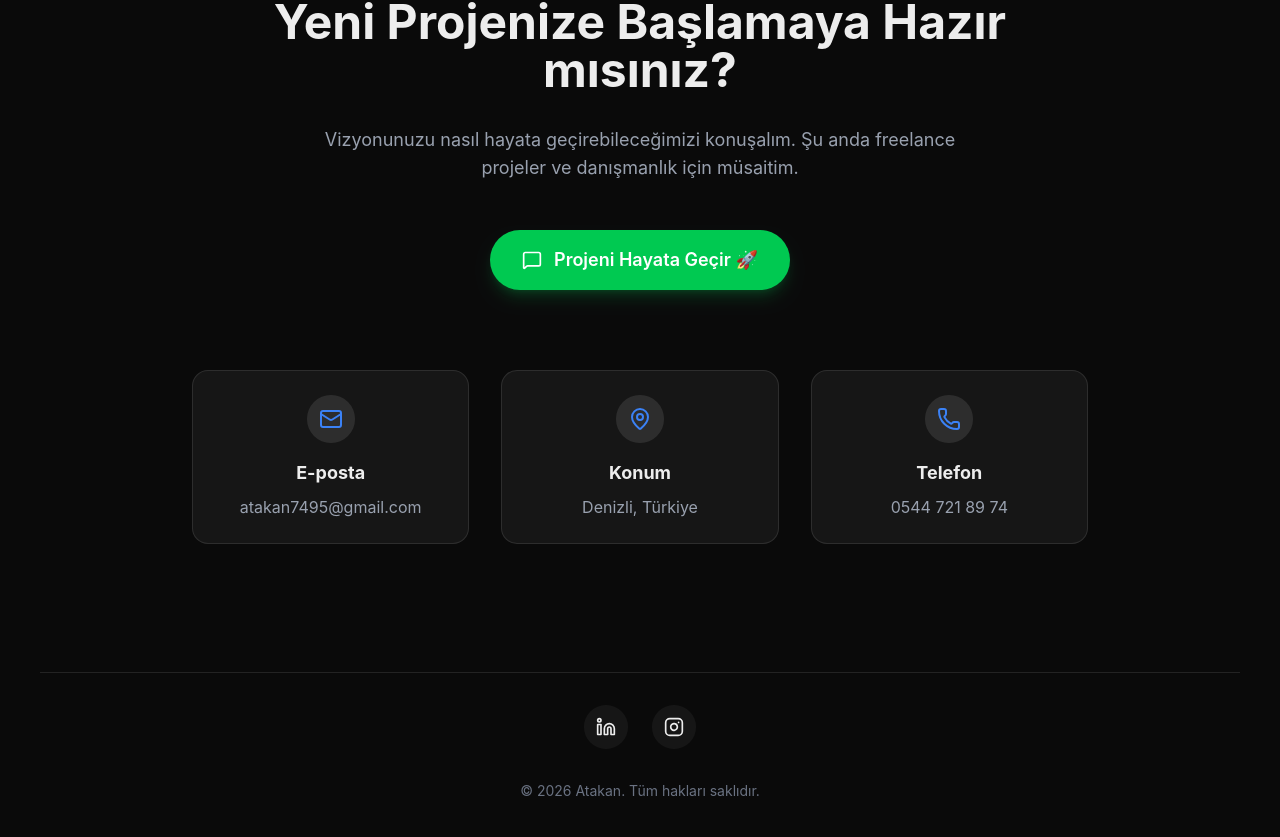
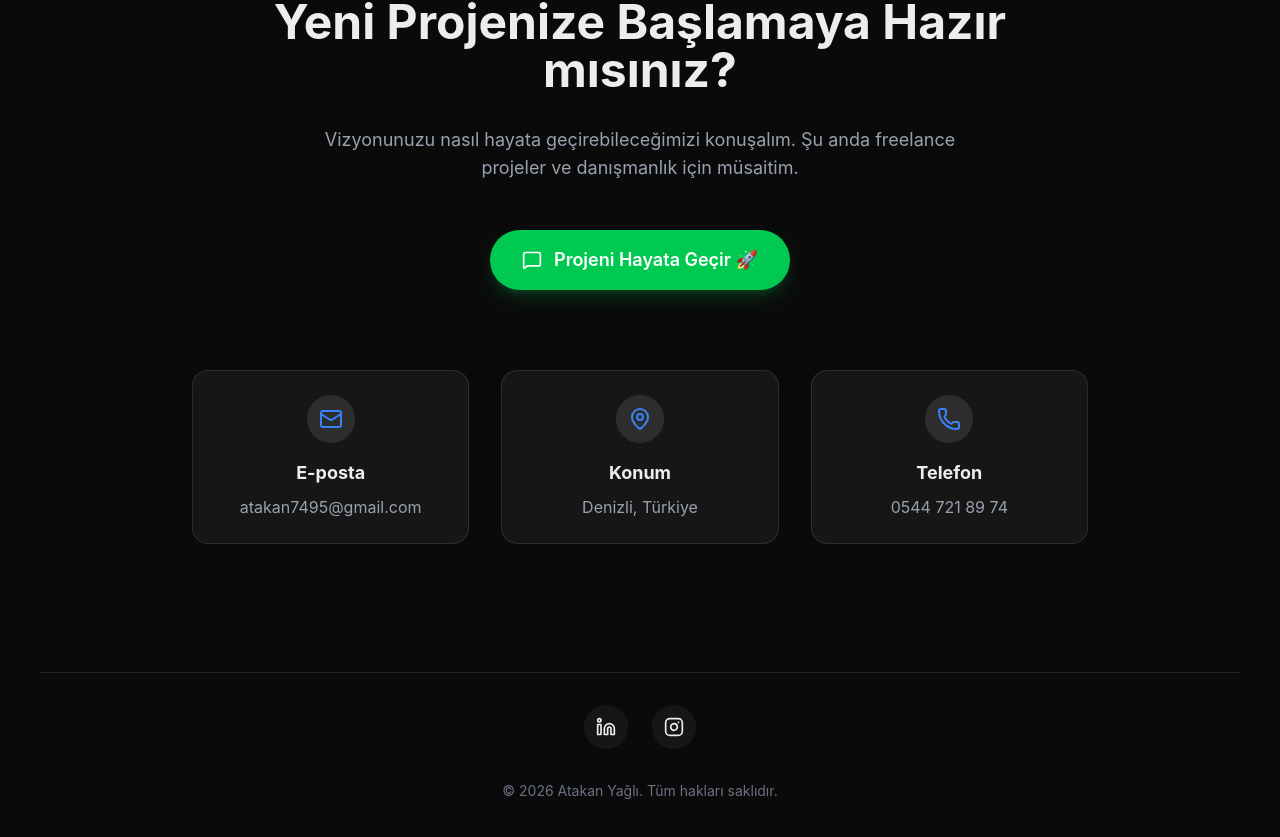
Before and after one commit to Rwin74/portfolio, a React (Vite) app: page / in a window 1280 px wide. Shown: the part 3536-4373 px from the top of the page. Built offline with nearby package versions, Linux system fonts and the light colour scheme.

Commit message:
Update copyright notice name to Atakan Yağlı

```diff
--- a/src/components/Contact.jsx
+++ b/src/components/Contact.jsx
@@ -64,7 +64,7 @@ const Contact = () => {
                         <Instagram className="w-5 h-5" />
                     </a>
                 </div>
-                <p className="text-gray-500 text-sm">© {new Date().getFullYear()} Atakan. Tüm hakları saklıdır.</p>
+                <p className="text-gray-500 text-sm">© {new Date().getFullYear()} Atakan Yağlı. Tüm hakları saklıdır.</p>
             </footer>
         </section>
     );
```
